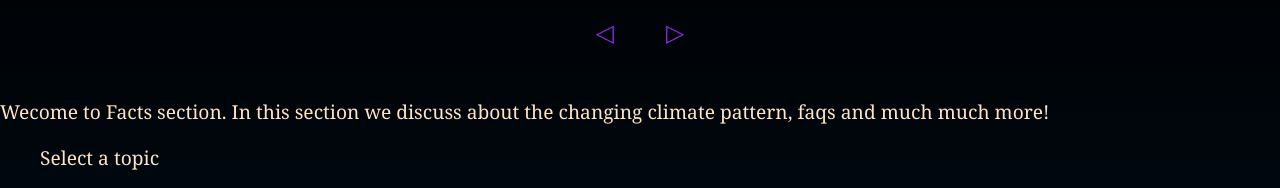
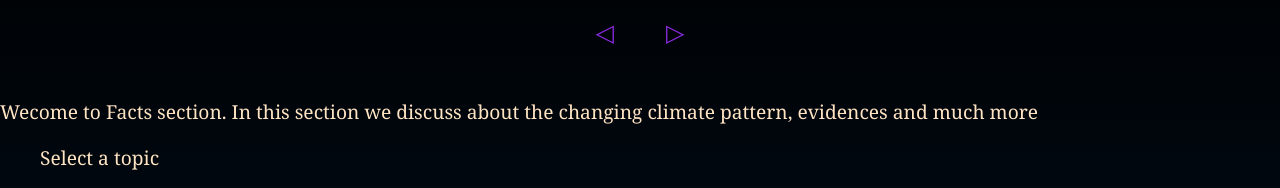
Before and after one commit to snehakha/Google-web-project, a React (Create React App) app: page / in a window 1280 px wide. Shown: the part 1379-1567 px from the top of the page. Built offline with nearby package versions, Linux system fonts and the light colour scheme.

Commit message:
Update App.js

```diff
--- a/src/App.js
+++ b/src/App.js
@@ -272,7 +272,7 @@ function App() {
       <div className="sections">
 
         <section id="facts">
-          <p>Wecome to Facts section. In this section we discuss about the changing climate pattern, faqs and much much more!</p>
+          <p>Wecome to Facts section. In this section we discuss about the changing climate pattern, evidences and much more </p>
           <ul>
             <p>Select a topic</p>
             <li><a href='https://rohammaiti.github.io/Evidences/' target='_blank' rel='noopener noreferrer' onClick={handleClick1}>Evidences</a></li>
```
